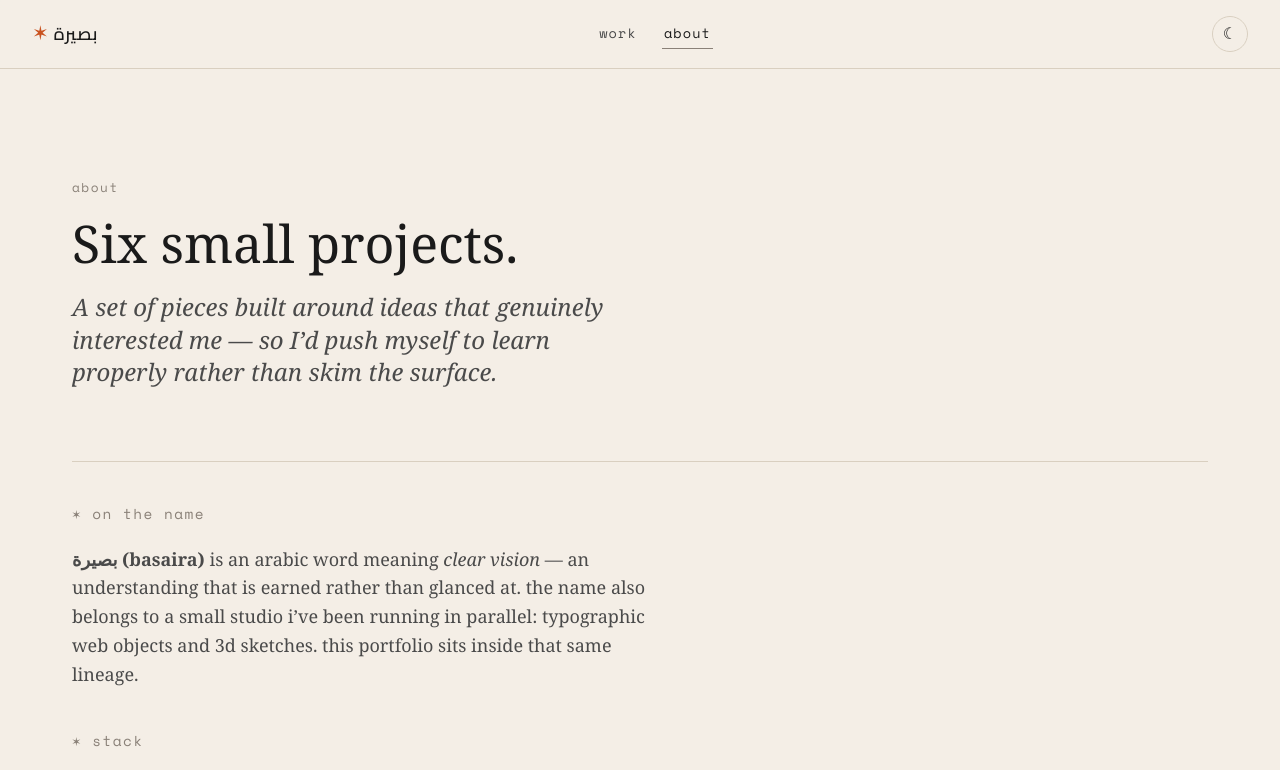
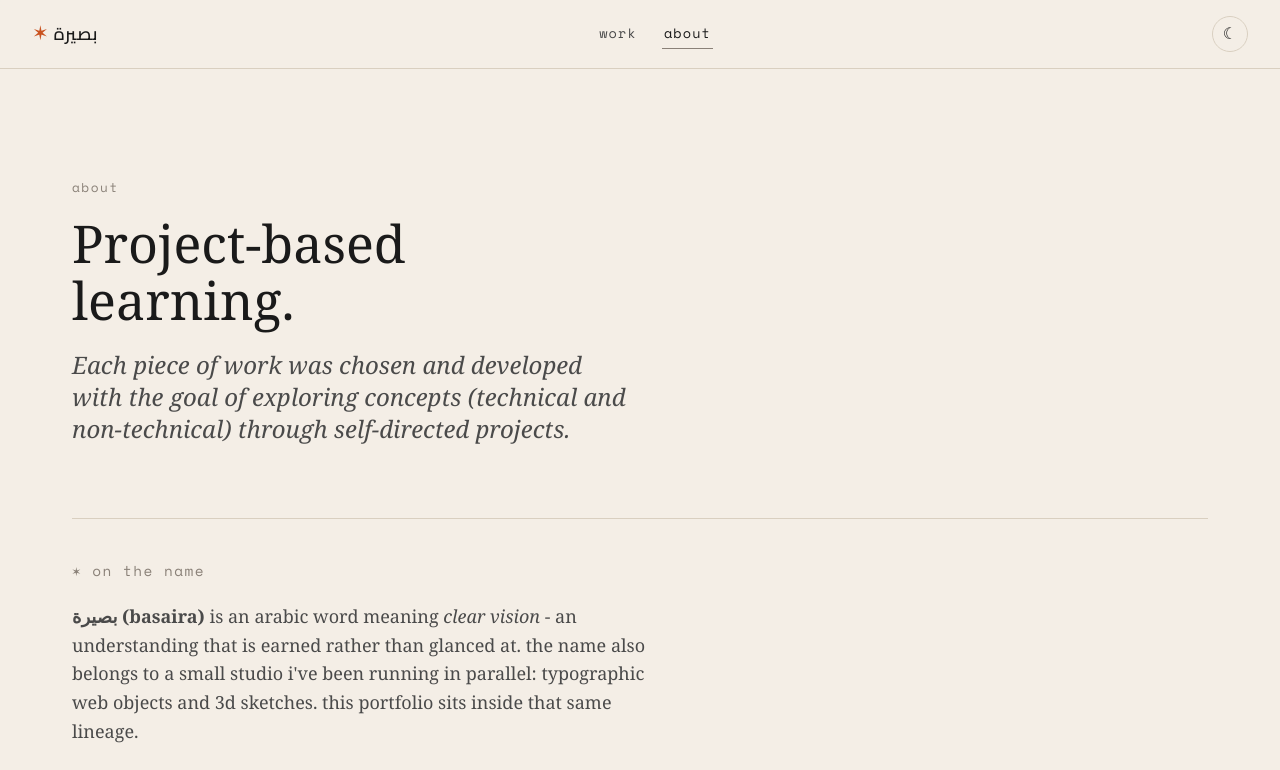
Before and after one commit to BobbyJ0nes/port, a plain HTML site: page about.html in a window 1280 px wide. Shown: the top 770 px of the page. Drawn offline with nearby package versions, Linux system fonts and the light colour scheme; a web font is replaced by a local one.

Commit message:
update about copy: project-based learning

```diff
--- a/about.html
+++ b/about.html
@@ -29,16 +29,16 @@
 
     <section class="intro" aria-labelledby="about-h">
       <p class="intro__eyebrow">about</p>
-      <h1 id="about-h" class="intro__title">Six small projects.</h1>
-      <h2 class="intro__subtitle">A set of pieces built around ideas that genuinely interested me — so I’d push myself to learn properly rather than skim the surface.</h2>
+      <h1 id="about-h" class="intro__title">Project-based learning.</h1>
+      <h2 class="intro__subtitle">Each piece of work was chosen and developed with the goal of exploring concepts (technical and non-technical) through self-directed projects.</h2>
     </section>
 
     <section aria-labelledby="name-h">
       <h2 id="name-h" class="section-title"><span aria-hidden="true">✶ </span>on the name</h2>
       <p class="intro__lede">
         <strong><span lang="ar">بصيرة</span> (basaira)</strong> is an arabic word meaning
-        <em>clear vision</em> — an understanding that is earned rather than
-        glanced at. the name also belongs to a small studio i’ve been running
+        <em>clear vision</em> - an understanding that is earned rather than
+        glanced at. the name also belongs to a small studio i've been running
         in parallel: typographic web objects and 3d sketches. this portfolio
         sits inside that same lineage.
       </p>
```
